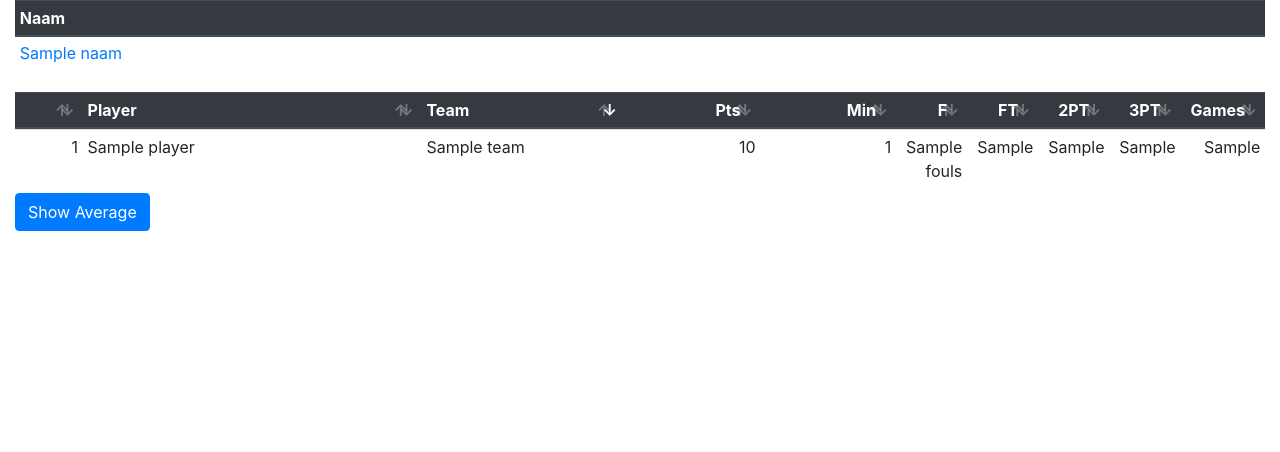
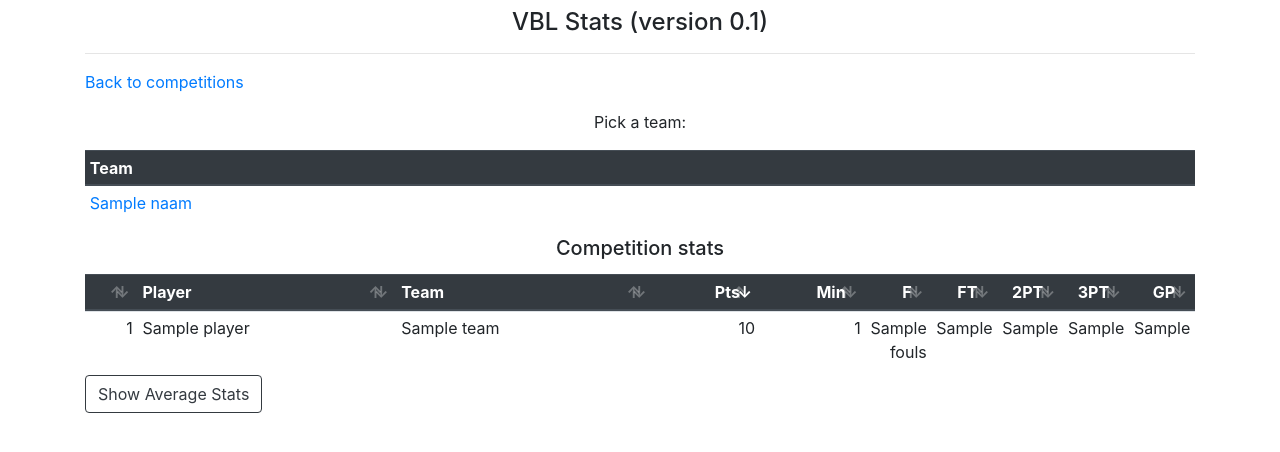
Before and after one commit to stijnh92/vbl-stats, a Flask app: template web/templates/poule.html in a window 1280 px wide. Shown: the top 452 px of the page. Run offline with Flask 2, Linux system fonts and the light colour scheme; the template is opened without the code that fills it: most values are stand-ins (such as "Sample title", 1, 10 or a date in 2020); some libraries are stand-ins or nearby versions.

Commit message:
Improve templates

```diff
--- a/web/static/main.js
+++ b/web/static/main.js
@@ -1,10 +1,15 @@
 $(document).ready(function () {
     function initDataTable() {
-        var t = $('.team-table').DataTable({
+
+        var table = $('.team-table');
+        var length = table.find("tr:first th").length;
+        var defaultSort = length === 10 ? 3 : 2;
+
+        var t = table.DataTable({
             paging: false,
             searching: false,
             info: false,
-            order: [[2, "desc"]]
+            order: [[defaultSort, "desc"]]
         });
 
         t.on('order.dt', function () {
--- a/web/templates/base.html
+++ b/web/templates/base.html
@@ -12,7 +12,7 @@
 <script src="{{ url_for('static', filename='datatables.min.js') }}"></script>
 <script src="{{ url_for('static', filename='main.js') }}"></script>
 
-<div id="content" class="container-fluid">
+<div id="content" class="container">
     {% block content %}{% endblock %}
 </div>
 </body>
--- a/web/templates/poule.html
+++ b/web/templates/poule.html
@@ -1,10 +1,33 @@
 {% extends "base.html" %}
 
 {% block content %}
+<div class="row mt-2 justify-content-center">
+    <div class="col-sm text-center">
+        <h4>
+            VBL Stats (version 0.1)
+        </h4>
+        <hr/>
+    </div>
+    <div class="w-100"></div>
+    <div class="col-sm text-left">
+        <p>
+            <a href="javascript:history.back()">Back to competitions</a>
+        </p>
+    </div>
+    <div class="w-100"></div>
+    <div class="col-sm text-center">
+        <p>
+            Pick a team:
+        </p>
+    </div>
+</div>
+
+<div class="row">
+    <div class="col">
         <table class="table table-sm">
             <thead class="thead-dark">
             <tr>
-        <th>Naam</th>
+                <th>Team</th>
             </tr>
             </thead>
             <tbody>
@@ -18,7 +41,21 @@
             </tbody>
         </table>
 
+    </div>
+</div>
+
+<div class="row">
+    <div class="col-sm text-center">
+        <h5>
+            Competition stats
+        </h5>
+    </div>
+    <div class="w-100"></div>
+
+    <div class="col">
         {% with show_team=true %}
         {% include "team_table.html" %}
         {% endwith %}
         {% endblock %}
+    </div>
+</div>
--- a/web/templates/team.html
+++ b/web/templates/team.html
@@ -3,6 +3,12 @@
 {% block content %}
 
 <div class="row mt-2 justify-content-center">
+     <div class="col-sm text-left">
+        <p>
+            <a href="javascript:history.back()">Terug naar reeks</a>
+        </p>
+    </div>
+    <div class="w-100"></div>
     <div class="col-sm text-center">
         <h3>
             {{ team }}
--- a/web/templates/team_table.html
+++ b/web/templates/team_table.html
@@ -5,7 +5,7 @@
             <th width="5%"></th>
             <th width="25%">Player</th>
             {% if show_team %}
-                <th width="15%">Team</th>
+                <th width="25%">Team</th>
             {% endif %}
             <th width="10%" class="text-right">Pts</th>
             <th width="10%" class="text-right">Min</th>
@@ -13,7 +13,7 @@
             <th width="5%" class="text-right">FT</th>
             <th width="5%" class="text-right">2PT</th>
             <th width="5%" class="text-right">3PT</th>
-            <th width="5%" class="text-right">Games</th>
+            <th width="5%" class="text-right">GP</th>
         </tr>
         </thead>
         <tbody>
@@ -82,12 +82,12 @@
     </table>
 
     {% if show_average %}
-    <btn class="btn btn-primary" id="btn_show_totals">
-        Show Totals
+    <btn class="btn btn-outline-dark" id="btn_show_totals">
+        Show Total Stats
     </btn>
     {% else %}
-    <btn class="btn btn-primary" id="btn_show_average">
-        Show Average
+    <btn class="btn btn-outline-dark" id="btn_show_average">
+        Show Average Stats
     </btn>
     {% endif %}
 </div>
--- a/web/web.py
+++ b/web/web.py
@@ -37,6 +37,7 @@ def region(region_id):
     poules = vbl_api.get_poule_list(region_id)
     return render_template(
         'region.html',
+        id=region_id,
         poules=poules
     )
 
@@ -166,5 +167,5 @@ def game(game_id):
 
 @app.template_filter('timestamp_to_hours')
 def timestamp_to_hours(s):
-    date = datetime.datetime.fromtimestamp(s/1000.0)
+    date = datetime.datetime.fromtimestamp(s / 1000.0)
     return date.astimezone(timezone('UTC')).strftime('%H:%M')
```
Also changed, not shown: web/templates/index.html (+13 -4 lines), web/templates/region.html (+28 -2 lines). Lines whose indentation alone changed are shown as unchanged.
